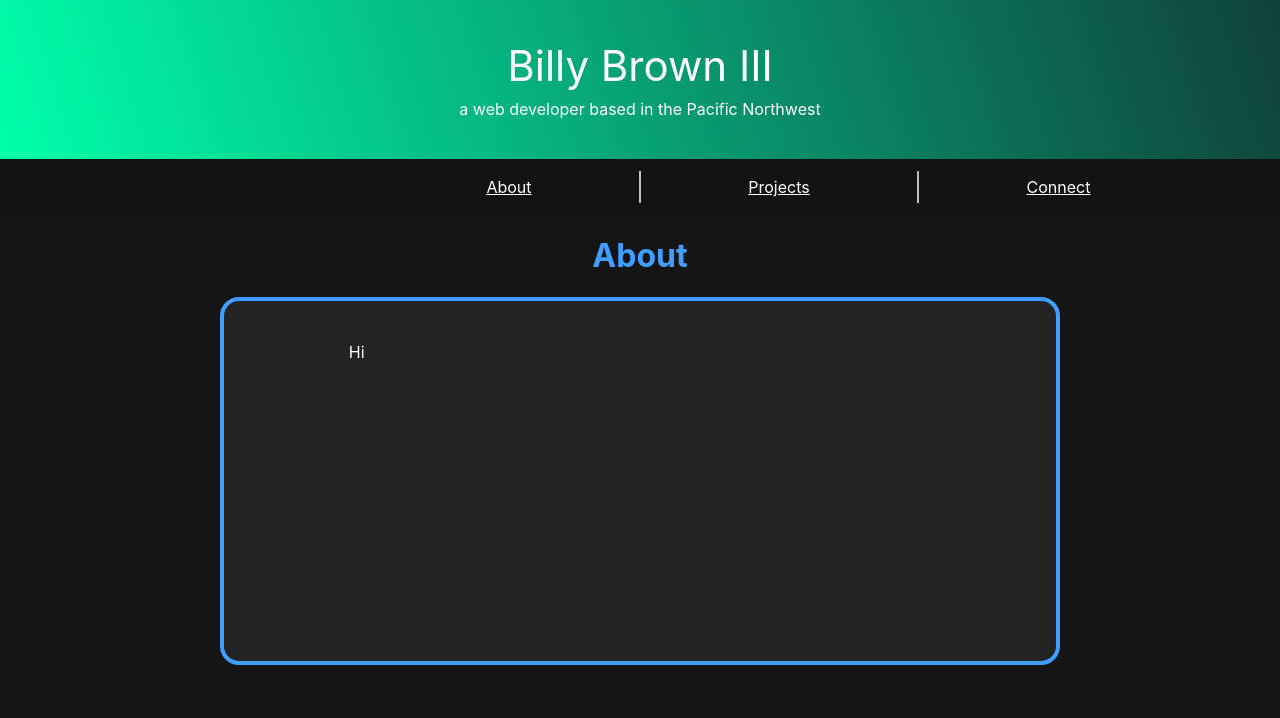
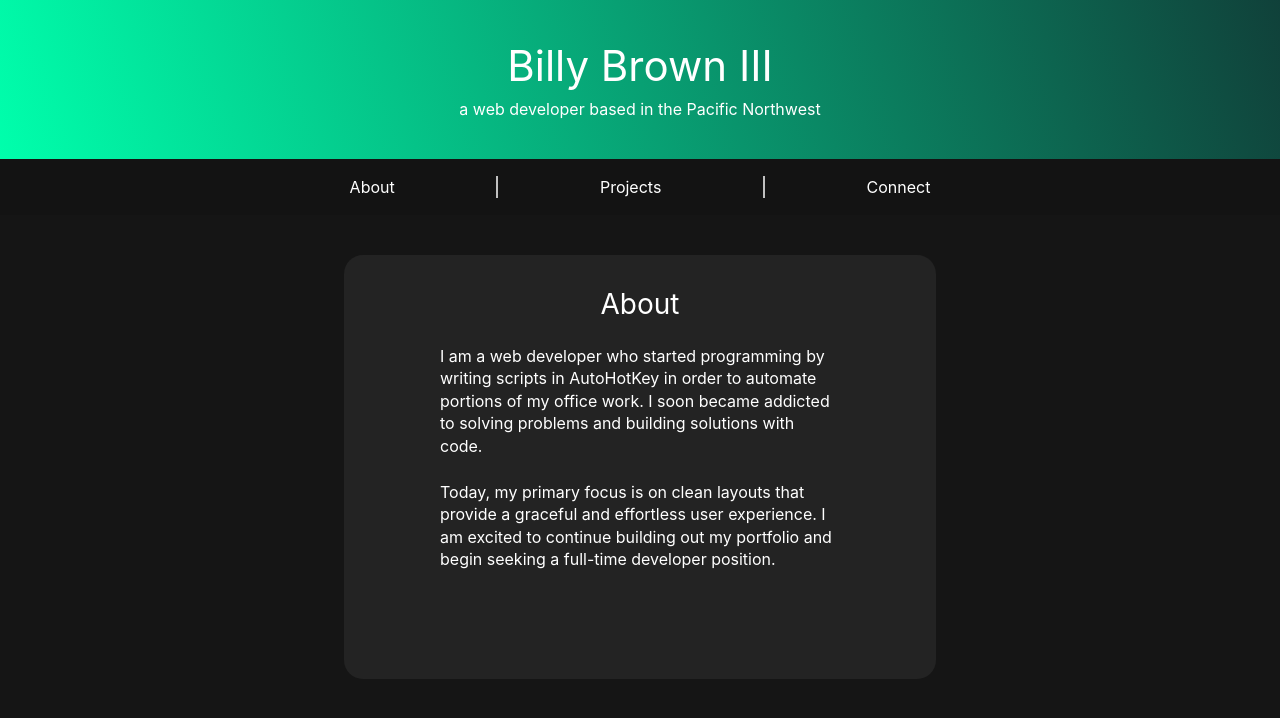
Before and after one commit to billybrown-iii/dev-portfolio, a React (Create React App) app: page / in a window 1280 px wide. Shown: the top 718 px of the page. Built offline with nearby package versions, Linux system fonts and the light colour scheme.

Commit message:
Added content, styling

```diff
--- a/public/index.html
+++ b/public/index.html
@@ -24,6 +24,8 @@
       work correctly both with client-side routing and a non-root public URL.
       Learn how to configure a non-root public URL by running `npm run build`.
     -->
+    <link rel="preconnect" href="https://fonts.gstatic.com">
+    <link rel="preconnect" href="https://fonts.gstatic.com">
     <title>React App</title>
   </head>
   <body>
--- a/src/Home.js
+++ b/src/Home.js
@@ -3,10 +3,11 @@ import React from "react"
 function Home(props) {
     return (
         <div>
-            <h1 className="section-title home">About</h1>
-            <div className="card home-card">
+            <div className="card">
                 <div className="card-content">
-                    Hi
+                    <div className="card-title">About</div>
+                    <div className="content">I am a web developer who started programming by writing scripts in AutoHotKey in order to automate portions of my office work.  I soon became addicted to solving problems and building solutions with code.</div>
+                    <div className="content">Today, my primary focus is on clean layouts that provide a graceful and effortless user experience.  I am excited to continue building out my portfolio and begin seeking a full-time developer position.</div>
                 </div>
             </div>
         </div>
--- a/src/index.css
+++ b/src/index.css
@@ -20,6 +20,7 @@ body {
 
 .header {
   text-align: center;
+  /* background-image: linear-gradient(73deg, #00ffac, #10413a); */
   background-image: linear-gradient(73deg, #00ffac, #10413a);
   padding: 5vh 0;
 }
@@ -34,42 +35,48 @@ body {
 
 .nav {
   background-color: rgb(19, 19, 19);
-  padding: 0 30%;
+  padding: 5px 20%;
   display: flex;
-  justify-content: space-around;
 }
 
 .nav-item {
-  padding: 18px 20%;
+  padding: 13px 0;
+  text-align: center;
   color: white;
+  flex-grow: 1;
+  transition: 150ms linear;
+  border-radius: 15px;
+  text-decoration: none;
+}
+
+.nav-item:hover {
+  background: #fff;
+  color: black;
+  transition: 150ms linear;
 }
 
 .nav-border {
-  margin: 12px 5px;
+  margin: 12px 8px;
   border-left: 2px solid silver;
-}
-
-.home {
-  color: #409eff;
-}
-
-.home-card {
-  border: 4px solid #409eff;
-}
-
-.section-title {
-  text-align: center;
 }
 
 .card {
   background-color: #232323;
   border-radius: 19px;
-  width: 65%;
+  width: 50vh;
+  min-height: 45vh;
   margin: auto;
-  min-height: 45vh;
+  margin-top: 5vh;
+  padding: 2em 6em;
 }
 
-.card-content {
-  margin-left: 15%;
-  padding-top: 5%;
+.card-title {
+  text-align: center;
+  font-size: 1.75em;
+  margin-bottom: .5em;
 }
+
+.content {
+  margin: 1.5em 0;
+  line-height: 1.4;
+}
```
